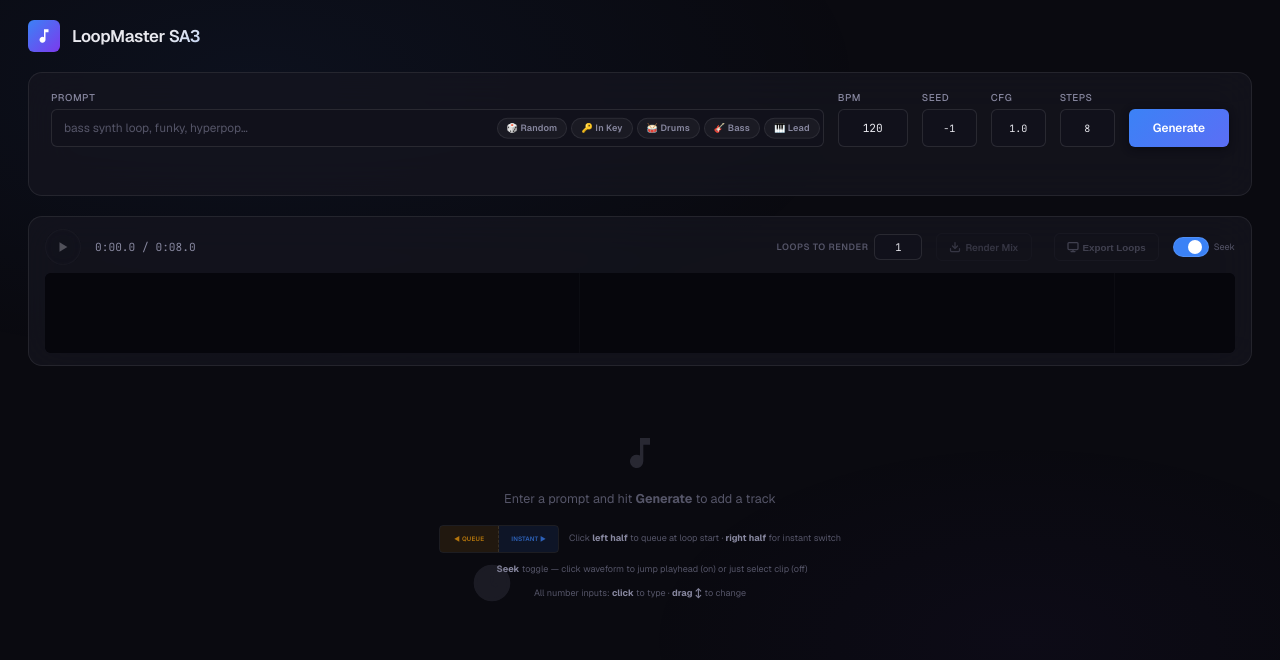
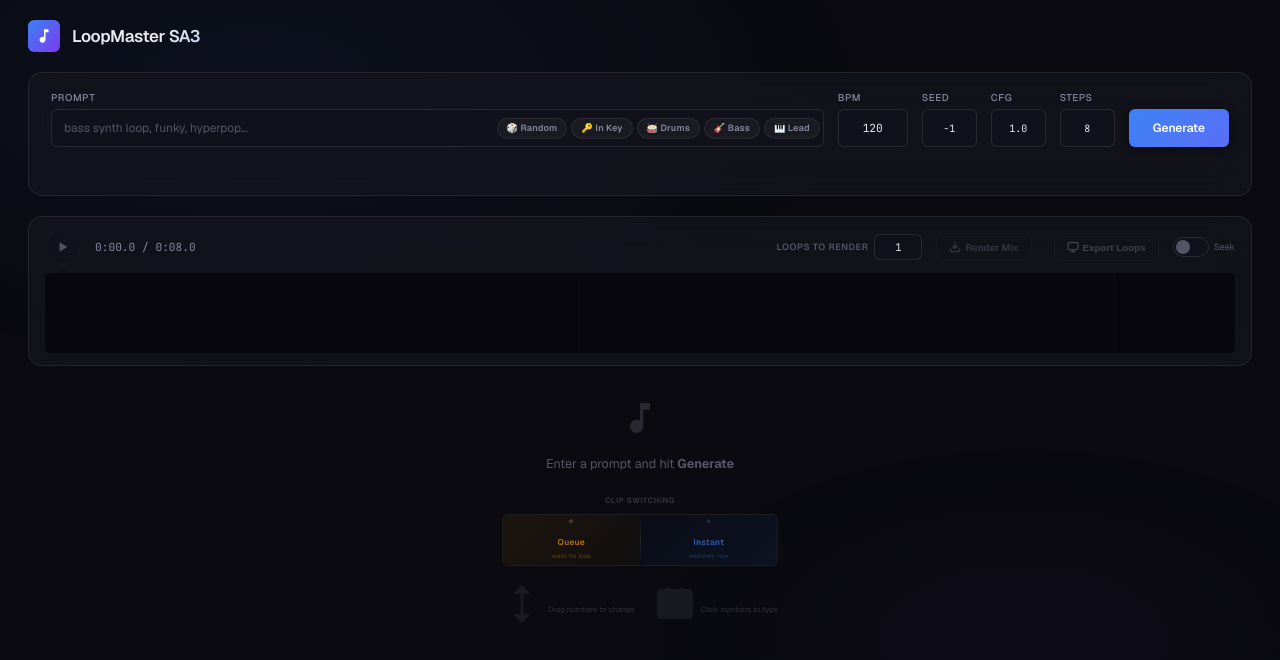
Before and after one commit to LevonFrench/LoopMasterSA, a browser extension: page stable-audio-3/static/index.html in a window 1280 px wide. Drawn offline with nearby package versions, Linux system fonts and the light colour scheme.

Commit message:
Visual guide redesign, seek off by default

```diff
--- a/stable-audio-3/static/app.css
+++ b/stable-audio-3/static/app.css
@@ -633,73 +633,101 @@ body::before {
     margin-bottom: 10px;
 }
 
-/* Controls Guide */
-.controls-guide {
-    margin-top: 16px;
+/* Visual Guide */
+.guide-visual {
+    margin-top: 20px;
     display: flex;
     flex-direction: column;
-    gap: 10px;
-    align-items: center;
-}
-
-.guide-item {
-    display: flex;
-    align-items: center;
-    gap: 10px;
-    font-size: 0.65rem;
-    color: var(--text-tertiary);
-}
-
-.guide-desc {
-    line-height: 1.4;
-}
-
-.guide-desc strong {
-    color: var(--text-secondary);
-}
-
-.guide-card-diagram {
-    display: flex;
-    width: 120px;
-    height: 28px;
-    border: 1px solid var(--border-card);
-    border-radius: 4px;
-    overflow: hidden;
-    flex-shrink: 0;
-}
-
-.guide-zone {
-    flex: 1;
-    display: flex;
-    align-items: center;
-    justify-content: center;
-    font-size: 0.45rem;
+    gap: 18px;
+    align-items: center;
+    max-width: 320px;
+}
+
+.guide-section {
+    display: flex;
+    flex-direction: column;
+    align-items: center;
+    gap: 8px;
+    width: 100%;
+}
+
+.guide-heading {
+    font-size: 0.55rem;
     font-weight: 600;
     text-transform: uppercase;
-    letter-spacing: 0.03em;
-}
-
-.guide-zone-left {
-    background: rgba(245, 158, 11, 0.1);
-    color: rgba(245, 158, 11, 0.7);
-    border-right: 1px dashed rgba(255, 255, 255, 0.1);
-}
-
-.guide-zone-right {
-    background: rgba(59, 130, 246, 0.1);
-    color: rgba(59, 130, 246, 0.7);
-}
-
-.guide-zone-divider {
-    display: none;
-}
-
-.guide-toggle-icon {
-    width: 14px;
-    height: 14px;
-    flex-shrink: 0;
+    letter-spacing: 0.08em;
     color: var(--text-tertiary);
     opacity: 0.6;
+}
+
+.guide-card-demo {
+    display: flex;
+    width: 100%;
+    height: 52px;
+    border-radius: 6px;
+    overflow: hidden;
+    border: 1px solid var(--border-card);
+}
+
+.guide-card-zone {
+    flex: 1;
+    display: flex;
+    flex-direction: column;
+    align-items: center;
+    justify-content: center;
+    gap: 2px;
+    padding: 4px;
+}
+
+.guide-card-zone svg {
+    opacity: 0.5;
+}
+
+.guide-card-zone span {
+    font-size: 0.6rem;
+    font-weight: 600;
+    letter-spacing: 0.04em;
+}
+
+.guide-card-zone em {
+    font-size: 0.45rem;
+    font-style: normal;
+    opacity: 0.5;
+}
+
+.zone-queue {
+    background: linear-gradient(135deg, rgba(245, 158, 11, 0.08), rgba(245, 158, 11, 0.03));
+    color: rgba(245, 158, 11, 0.7);
+}
+
+.zone-instant {
+    background: linear-gradient(135deg, rgba(59, 130, 246, 0.03), rgba(59, 130, 246, 0.08));
+    color: rgba(59, 130, 246, 0.7);
+}
+
+.guide-card-split {
+    width: 1px;
+    background: linear-gradient(to bottom, transparent, rgba(255,255,255,0.1), transparent);
+}
+
+.guide-tips {
+    display: flex;
+    gap: 20px;
+    justify-content: center;
+}
+
+.guide-tip {
+    display: flex;
+    align-items: center;
+    gap: 6px;
+    font-size: 0.55rem;
+    color: var(--text-tertiary);
+    opacity: 0.5;
+}
+
+.guide-tip svg {
+    flex-shrink: 0;
+    opacity: 0.4;
 }
 
 /* --- Track Row --- */
--- a/stable-audio-3/static/index.html
+++ b/stable-audio-3/static/index.html
@@ -122,7 +122,7 @@
                     <svg class="btn-icon" viewBox="0 0 24 24" width="12" height="12" fill="none" stroke="currentColor" stroke-width="2.5" stroke-linecap="round" stroke-linejoin="round" style="margin-right: 4px; display: inline-block; vertical-align: middle;"><polyline points="1 4 1 10 7 10"/><path d="M3.51 15a9 9 0 1 0 2.13-9.36L1 10"/></svg>Undo
                 </button>
                 <label class="toggle-switch" title="Click waveform to seek playhead">
-                    <input type="checkbox" id="toggle-seek" checked>
+                    <input type="checkbox" id="toggle-seek">
                     <span class="toggle-track"></span>Seek
                 </label>
             </div>
@@ -139,24 +139,35 @@
         <div class="tracks-container empty" id="tracks-container">
             <div class="grid-empty-state">
                 <svg viewBox="0 0 24 24"><path d="M12 3v10.55A4 4 0 1 0 14 17V7h4V3h-6Z"/></svg>
-                <div>Enter a prompt and hit <strong>Generate</strong> to add a track</div>
-                <div class="controls-guide">
-                    <div class="guide-item">
-                        <div class="guide-card-diagram">
-                            <div class="guide-zone guide-zone-left">◀ queue</div>
-                            <div class="guide-zone-divider"></div>
-                            <div class="guide-zone guide-zone-right">instant ▶</div>
+                <div>Enter a prompt and hit <strong>Generate</strong></div>
+
+                <div class="guide-visual">
+                    <div class="guide-section">
+                        <div class="guide-heading">Clip Switching</div>
+                        <div class="guide-card-demo">
+                            <div class="guide-card-zone zone-queue">
+                                <svg viewBox="0 0 24 24" width="16" height="16" fill="none" stroke="currentColor" stroke-width="2"><circle cx="12" cy="12" r="10"/><polyline points="12 6 12 12 8 14"/></svg>
+                                <span>Queue</span>
+                                <em>waits for loop</em>
+                            </div>
+                            <div class="guide-card-split"></div>
+                            <div class="guide-card-zone zone-instant">
+                                <svg viewBox="0 0 24 24" width="16" height="16" fill="none" stroke="currentColor" stroke-width="2"><polygon points="5 3 19 12 5 21 5 3"/></svg>
+                                <span>Instant</span>
+                                <em>switches now</em>
+                            </div>
                         </div>
-                        <span class="guide-desc">Click <strong>left half</strong> to queue at loop start · <strong>right half</strong> for instant switch</span>
                     </div>
-                    <div class="guide-item">
-                        <div class="guide-toggle-icon">
-                            <svg viewBox="0 0 24 24" width="14" height="14" fill="none" stroke="currentColor" stroke-width="2"><circle cx="12" cy="12" r="10"/><line x1="12" y1="8" x2="12" y2="12"/><line x1="12" y1="12" x2="15" y2="14"/></svg>
+
+                    <div class="guide-tips">
+                        <div class="guide-tip">
+                            <svg viewBox="0 0 24 24" width="14" height="14" fill="none" stroke="currentColor" stroke-width="2"><line x1="12" y1="2" x2="12" y2="22"/><polyline points="8 6 12 2 16 6"/><polyline points="8 18 12 22 16 18"/></svg>
+                            <span>Drag numbers to change</span>
                         </div>
-                        <span class="guide-desc"><strong>Seek</strong> toggle — click waveform to jump playhead (on) or just select clip (off)</span>
-                    </div>
-                    <div class="guide-item">
-                        <span class="guide-desc">All number inputs: <strong>click</strong> to type · <strong>drag ↕</strong> to change</span>
+                        <div class="guide-tip">
+                            <svg viewBox="0 0 24 24" width="14" height="14" fill="none" stroke="currentColor" stroke-width="2"><rect x="2" y="4" width="20" height="16" rx="2"/><line x1="8" y1="2" x2="8" y2="6"/><line x1="16" y1="2" x2="16" y2="6"/></svg>
+                            <span>Click numbers to type</span>
+                        </div>
                     </div>
                 </div>
             </div>
```
